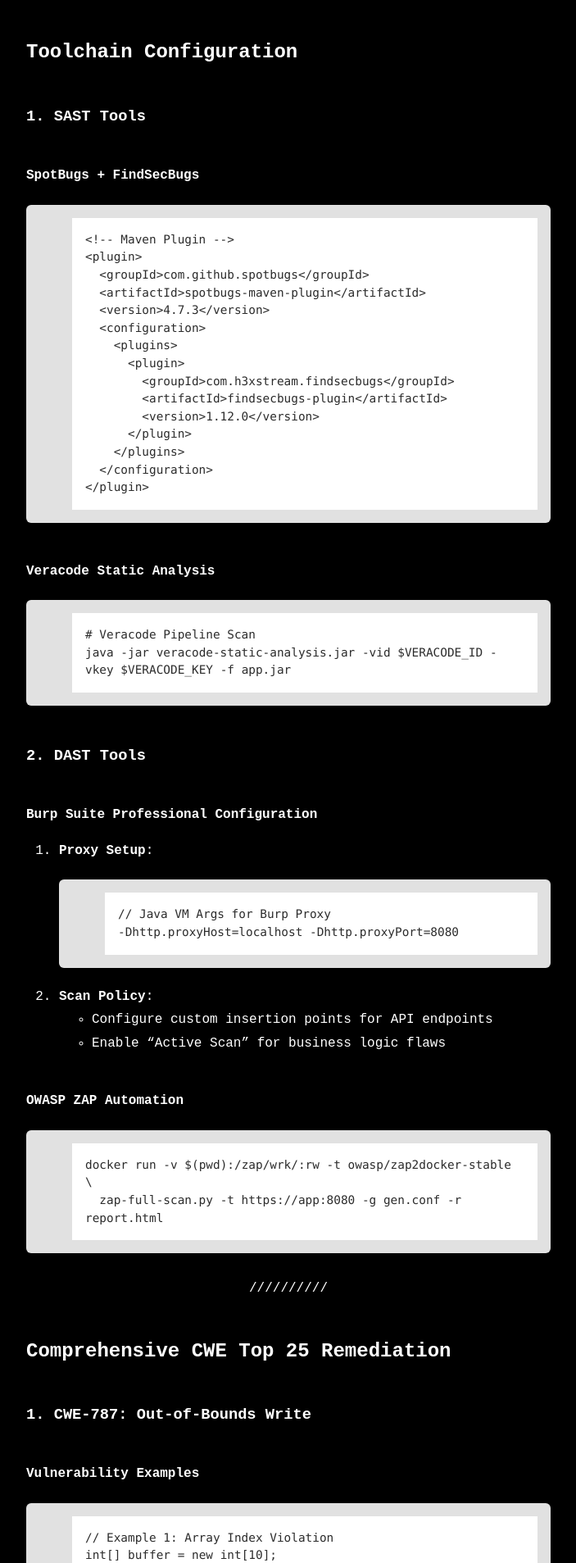
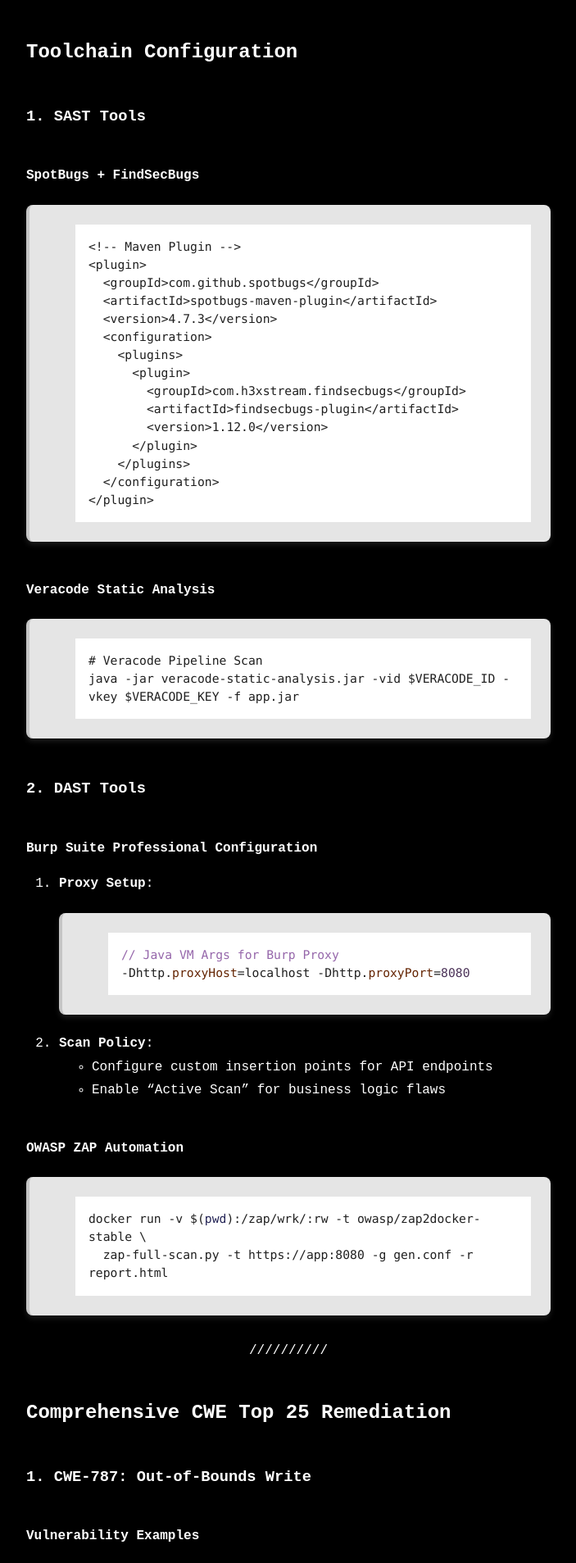
Before and after one commit to unattributed/unattributed.github.io, a Jekyll site: the page built from _posts/2025-05-08-Java - SAST DAST SCA tools.md, in a window 1280 px wide. Shown: the part 600-2507 px from the top of the page at 82% size, without its empty margins (288-991 px from the left). Built offline with Jekyll 4.4.1, drawn with Linux system fonts in a browser that asks for light colours.

Commit message:
update main.scss with complete code block styling overhaul to match dark code block appearance

```diff
--- a/assets/css/main.scss
+++ b/assets/css/main.scss
@@ -5,64 +5,86 @@
 
 pre {
   position: relative;
-  background: #1e1e1e;
-  padding: 1em 1em 1em 3.5em;
-  border-radius: 6px;
+  background: #1a1a1a;
+  padding: 1.5em 1.5em 1.5em 3.5em;
+  border-radius: 8px;
   margin: 1.5em 0;
   overflow-x: auto;
+  box-shadow: 0 4px 6px rgba(0, 0, 0, 0.1);
+  border-left: 4px solid #3a3a3a;
   counter-reset: line;
 }
 
 pre code {
   display: block;
-  color: #d4d4d4;
+  color: #e0e0e0;
   font-family: 'Menlo', 'Monaco', 'Consolas', monospace;
-  font-size: 0.9em;
+  font-size: 0.92em;
   line-height: 1.5;
+  tab-size: 2;
 }
 
 pre code .line::before {
   position: absolute;
-  left: -3em;
-  width: 2.5em;
+  left: 1em;
+  width: 2em;
   text-align: right;
   color: #6c6c6c;
   content: counter(line);
   counter-increment: line;
+  user-select: none;
 }
 
-.code-actions {
+.security-code-actions {
   position: absolute;
-  top: 0.5em;
-  right: 0.5em;
+  top: 0.75em;
+  right: 0.75em;
   display: flex;
   gap: 0.5em;
+  opacity: 0;
+  transition: opacity 0.2s ease;
 }
 
-.code-btn {
+pre:hover .security-code-actions {
+  opacity: 1;
+}
+
+.security-code-btn {
   background: #2d2d2d;
   border: none;
   color: #d4d4d4;
-  padding: 0.25em 0.5em;
-  border-radius: 3px;
+  padding: 0.35em 0.65em;
+  border-radius: 4px;
   cursor: pointer;
   font-size: 0.8em;
   transition: all 0.2s;
+  display: flex;
+  align-items: center;
+  gap: 0.3em;
 }
 
-.code-btn:hover {
+.security-code-btn:hover {
   background: #3a3a3a;
   color: #ffffff;
 }
 
-.language-label {
+.security-language-label {
   position: absolute;
   top: 0;
-  left: 0;
-  padding: 0.25em 0.5em;
+  right: 0;
+  padding: 0.25em 0.75em;
   background: #2d2d2d;
   color: #9cdcfe;
   font-size: 0.7em;
-  border-radius: 6px 0 6px 0;
+  border-radius: 0 0 0 6px;
   text-transform: uppercase;
+  font-family: system-ui, -apple-system, sans-serif;
+  font-weight: 500;
 }
+
+.highlight .c1 { color: #6a9955; }
+.highlight .s { color: #ce9178; }
+.highlight .k { color: #569cd6; }
+.highlight .na { color: #9cdcfe; }
+.highlight .nb { color: #dcdcaa; }
+.highlight .mi { color: #b5cea8; }
```
